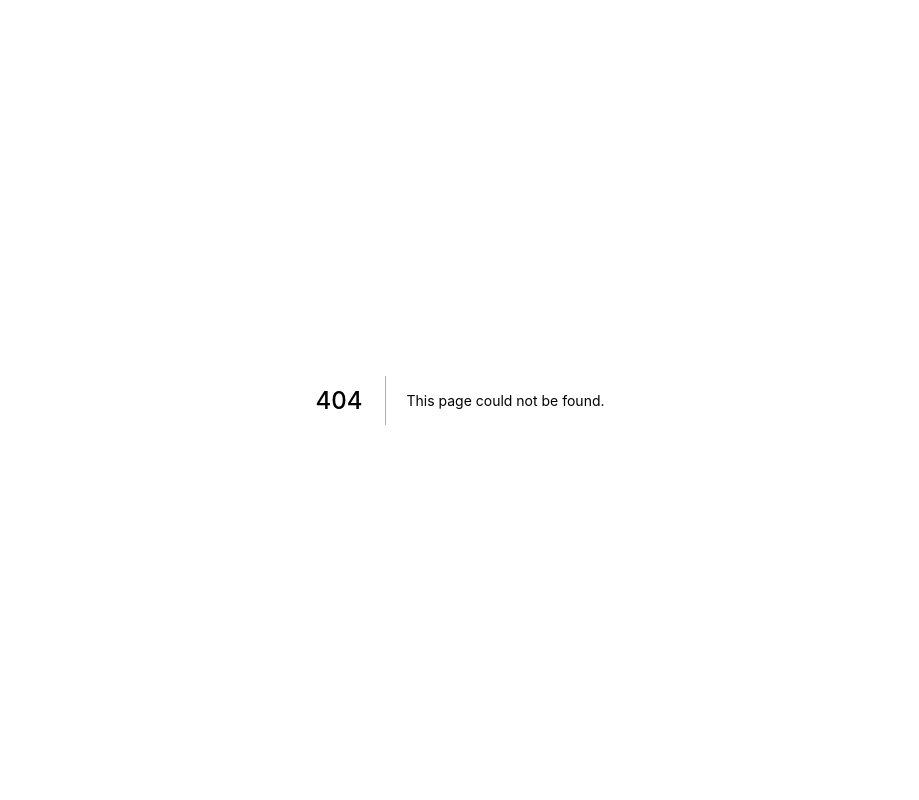
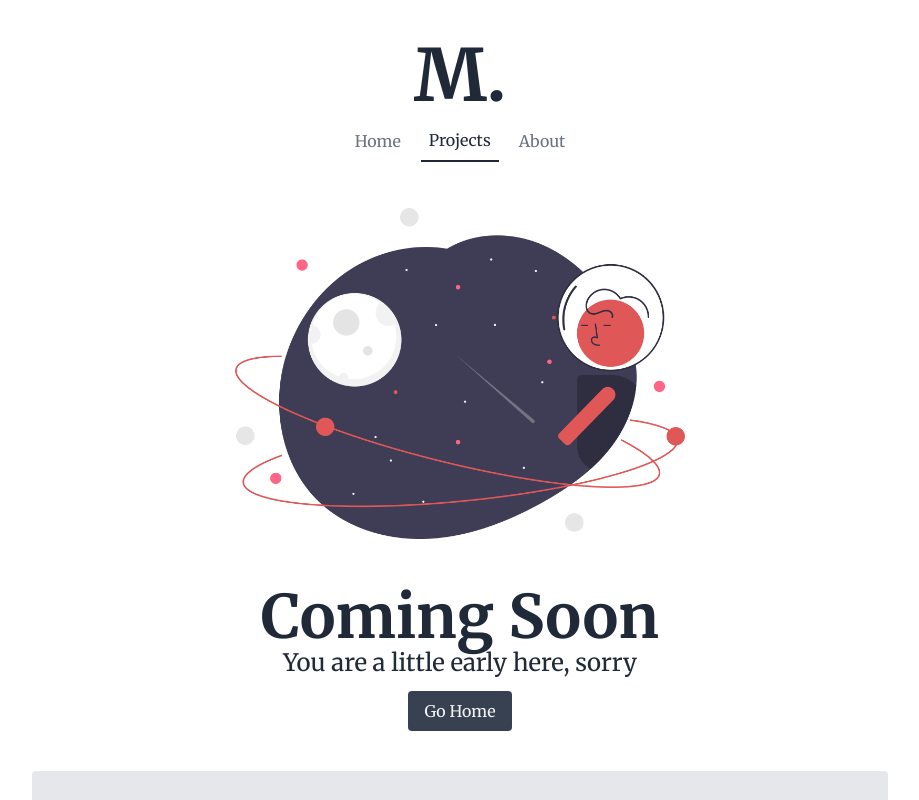
Before and after one commit to muzzammilh/portfolio-and-blog, a Next.js app: page /projects in a window 1280 px wide. Before the commit this address had no page. Shown: the top 800 px of the page, without its empty margins (180-1099 px from the left). Built offline with nearby package versions, Linux system fonts and the light colour scheme; what @tailwindcss/typography would draw is missing.

Commit message:
Added projects page placeholder

```diff
--- a/components/nav.js
+++ b/components/nav.js
@@ -15,7 +15,7 @@ export default function Nav() {
             <div className="flex space-x-7">
               <div className="flex items-center space-x-3">
                 <Menu link='/' text='Home' />
-                <Menu link='/posts' text='Posts' />
+                <Menu link='/projects' text='Projects' />
                 <Menu link='/about' text='About' />
               </div>
             </div>
--- a/lib/api.js
+++ b/lib/api.js
@@ -12,7 +12,7 @@ import apollo from '@lib/apolloClient';
 
 const GET_LATEST_ARTICLES = gql`
 {
-  user(username: "yurilee") {
+  user(username: "yuricodesbot") {
     publication {
       posts(page: 0) {
         dateAdded
--- a/pages/posts.js
+++ b/pages/projects.js
@@ -1,7 +1,7 @@
 import DefaultLayout from '@layouts/default';
 import CommingSoon from '@components/coming';
 
-export default function Blog(props) {
+export default function Projects(props) {
   return (
     <DefaultLayout title={props.title} description={props.description}>
       <CommingSoon />
@@ -12,7 +12,7 @@ export default function Blog(props) {
 export function getStaticProps() {
   return {
     props: {
-      title: 'Posts',
+      title: 'Projects',
       // posts: getAllPosts()
     },
   };
```
